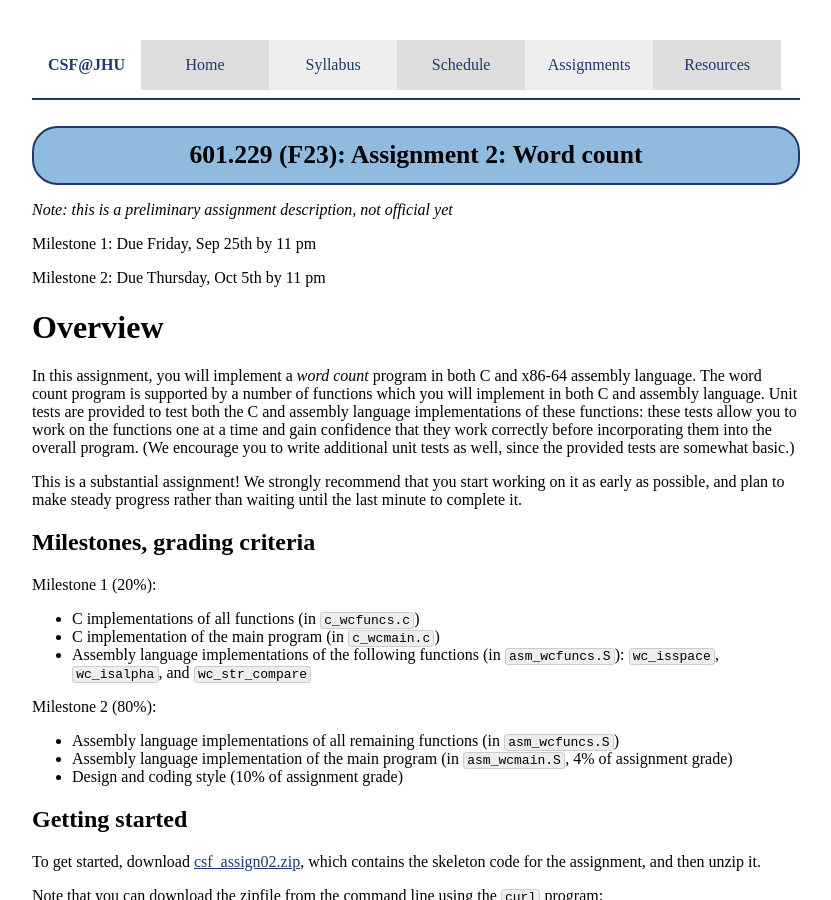
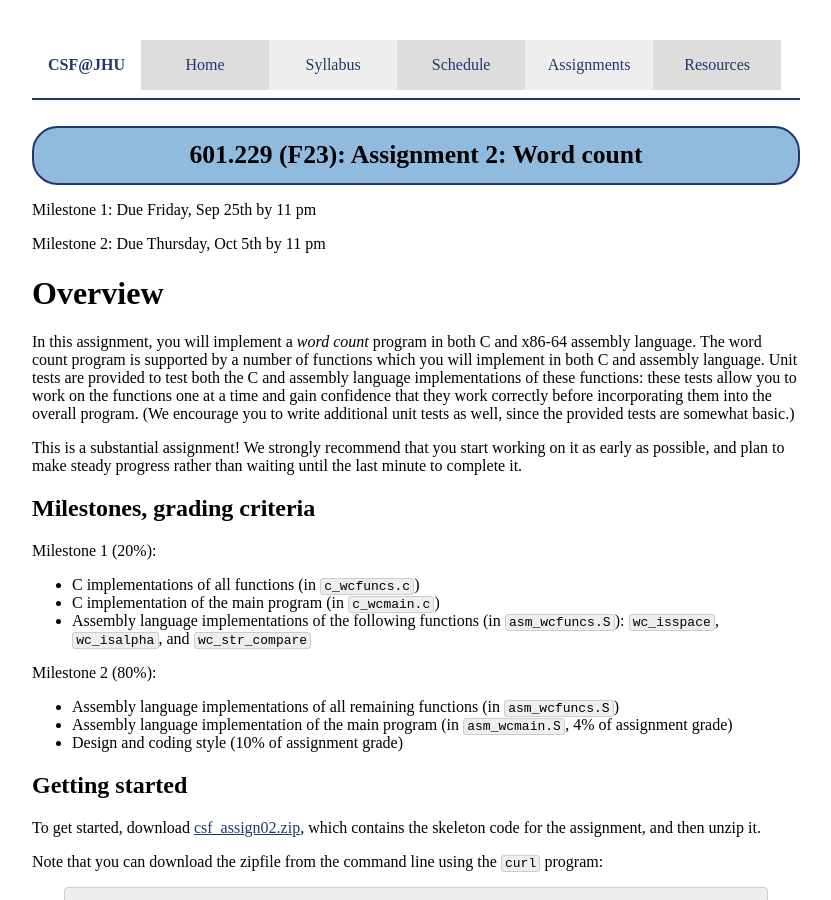
Before and after one commit to jhucsf/fall2023, a Jekyll site: the page built from assign/assign02.md, in a window 1280 px wide and 900 px high. Shown: the whole window, without its empty margins (224-1055 px from the left). Built offline with Jekyll 4.4.1, drawn with Linux system fonts in a browser that asks for light colours.

Commit message:
This is ready to post?

```diff
--- a/assign/assign02.md
+++ b/assign/assign02.md
@@ -2,8 +2,6 @@
 layout: default
 title: "Assignment 2: Word count"
 ---
-
-*Note: this is a preliminary assignment description, not official yet*
 
 Milestone 1: Due Friday, Sep 25th by 11 pm
 
```
